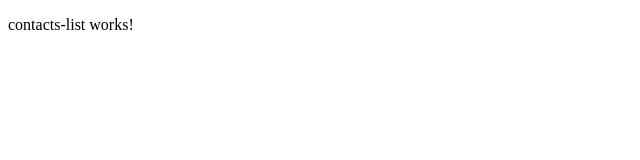
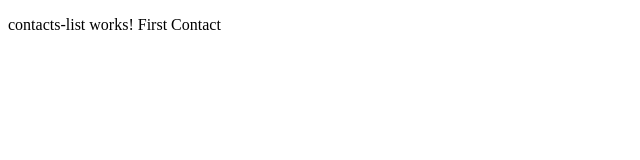
Before and after one commit to sombans/sanelin, an Angular app: page / in a window 1280 px wide. Shown: the top 160 px of the page, without its empty margins (0-640 px from the left). Built offline with nearby package versions, Linux system fonts and the light colour scheme.

Commit message:
treci komit

```diff
--- a/src/app/contacts-list/contacts-list.component.html
+++ b/src/app/contacts-list/contacts-list.component.html
@@ -1,3 +1,4 @@
 <p>
   contacts-list works!
+  {{contact}}
 </p>
--- a/src/app/contacts-list/contacts-list.component.ts
+++ b/src/app/contacts-list/contacts-list.component.ts
@@ -7,6 +7,8 @@ import { Component, OnInit } from '@angular/core';
 })
 export class ContactsListComponent implements OnInit {
 
+  contact='First Contact';
+
   constructor() { }
 
   ngOnInit() {
```
